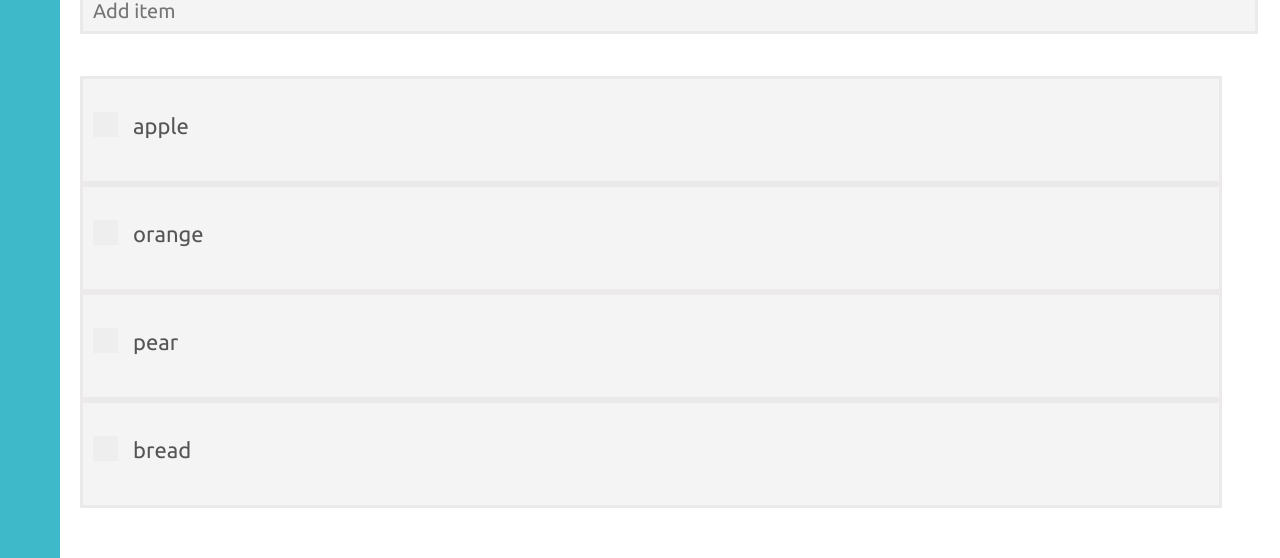
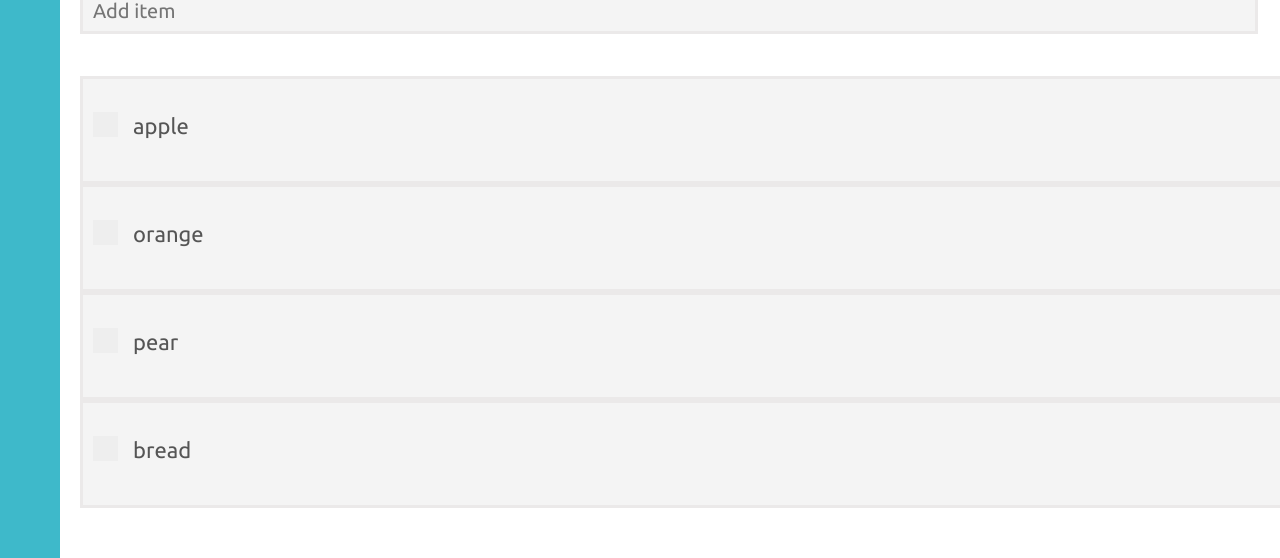
Before and after one commit to isabelleyzhou/grocery-list, a React (Create React App) app: page /list in a window 1280 px wide. Shown: the part 174-732 px from the top of the page. Built offline with nearby package versions, Linux system fonts and the light colour scheme.

Commit message:
styling issues

```diff
--- a/src/components/Item/Item.css
+++ b/src/components/Item/Item.css
@@ -14,7 +14,7 @@
   list-style: none;
   padding: 10px;
   padding-top: 22px;
-  margin: 0;
+  margin: 0px;
 }
 
 .item-name{
--- a/src/components/List/List.css
+++ b/src/components/List/List.css
@@ -3,6 +3,10 @@
   top: 10px;
   left: 7px;
   z-index: 1;
+}
+
+.boxes{
+  width: 1400px;
 }
 
 .date {
@@ -27,7 +31,7 @@
     margin-top: 20px;
     padding: 10px;
     padding-top: 22px;
-    margin: 0;
+    margin: 0px;
   }
 
   .inputText::placeholder {
--- a/src/components/List/List.jsx
+++ b/src/components/List/List.jsx
@@ -41,6 +41,7 @@ class App extends Component {
              <img src={home} className="logo" alt="Home Logo" height="42" width="42"></img>
             </NavLink>
             <h1 className="date">October 16, 2018</h1>
+            <div className="boxes">
                 <input
                     onKeyPress={this.addItem}
                     className="inputText"
@@ -54,6 +55,7 @@ class App extends Component {
                         ))}
                 </ul>
             </div>
+        </div>
         );
     }
     }
```
Lines whose indentation alone changed are shown as unchanged.
